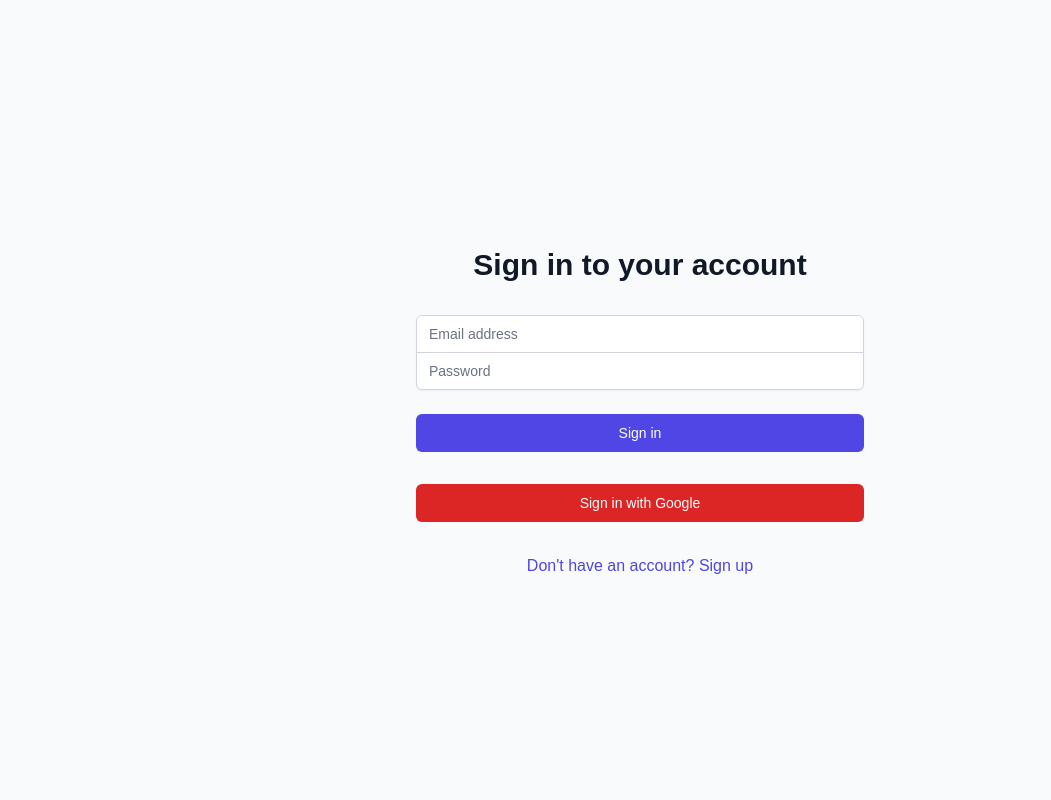
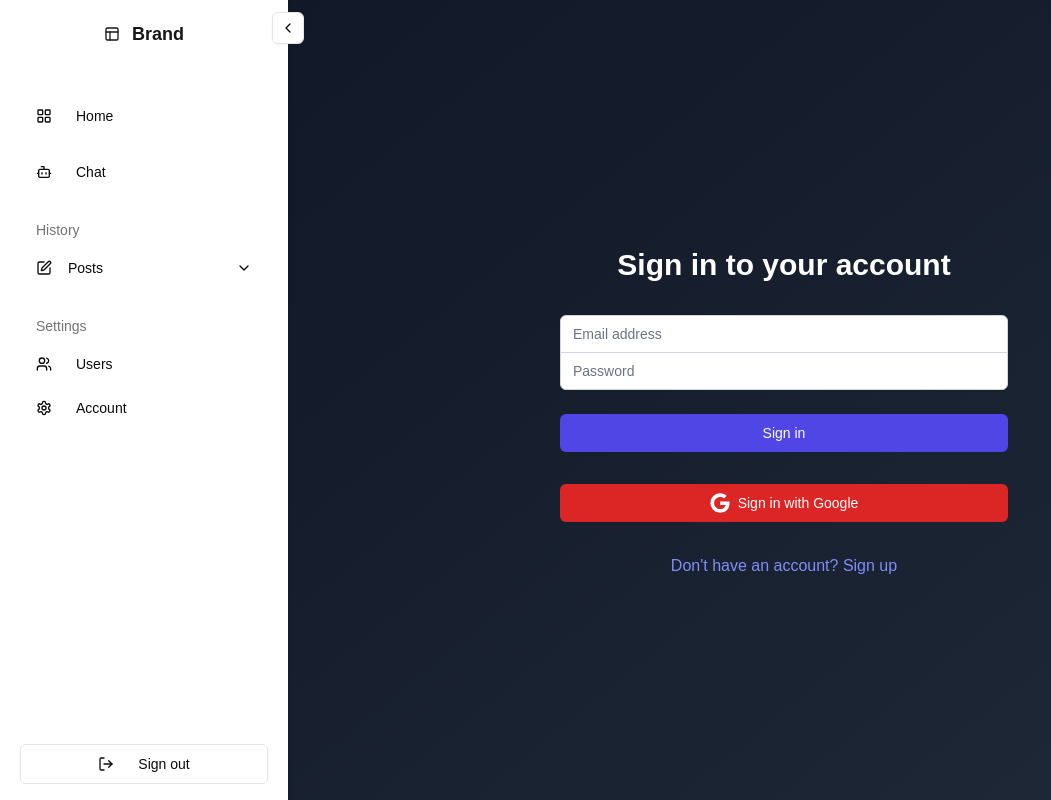
Before and after one commit to Ch-Saqib/chatbot-agent-ui, a Next.js app: page /login in a window 1280 px wide. Shown: the whole page, without its empty margins (0-1051 px from the left). Built offline with nearby package versions, Linux system fonts and the light colour scheme; no server answers.

Commit message:
feat: add react-icons dependency, update Home link, and enhance Signup page with animations and styling

```diff
--- a/package.json
+++ b/package.json
@@ -36,6 +36,7 @@
     "openai": "^4.79.4",
     "react": "^19.0.0",
     "react-dom": "^19.0.0",
+    "react-icons": "^5.4.0",
     "react-markdown": "^9.0.3",
     "tailwind-merge": "^2.6.0",
     "tailwindcss-animate": "^1.0.7",
--- a/src/app/(auth)/login/page.tsx
+++ b/src/app/(auth)/login/page.tsx
@@ -1,34 +1,44 @@
-"use client"
+"use client";
 
-import { useState } from "react"
-import { signIn } from "next-auth/react"
-import { useRouter } from "next/navigation"
-import Link from "next/link"
+import { useState } from "react";
+import { signIn } from "next-auth/react";
+import { useRouter } from "next/navigation";
+import Link from "next/link";
+import { motion } from "framer-motion";
+import { FaGoogle } from "react-icons/fa";
+import type React from "react"; // Added import for React
 
 export default function Login() {
-  const [email, setEmail] = useState("")
-  const [password, setPassword] = useState("")
-  const router = useRouter()
+  const [email, setEmail] = useState("");
+  const [password, setPassword] = useState("");
+  const router = useRouter();
 
   const handleSubmit = async (e: React.FormEvent) => {
-    e.preventDefault()
+    e.preventDefault();
     const result = await signIn("credentials", {
       redirect: false,
       email,
       password,
-    })
+    });
     if (result?.error) {
-      alert(result.error)
+      alert(result.error);
     } else {
-      router.push("/")
+      router.push("/");
     }
-  }
+  };
 
   return (
-    <div className="min-h-screen flex items-center justify-center bg-gray-50 py-12 px-4 sm:px-6 lg:px-8">
-      <div className="max-w-md w-full space-y-8">
+    <div className="min-h-screen flex items-center justify-center bg-gradient-to-br from-gray-900 to-gray-800 py-12 px-4 sm:px-6 lg:px-8">
+      <motion.div
+        initial={{ opacity: 0, y: -50 }}
+        animate={{ opacity: 1, y: 0 }}
+        transition={{ duration: 0.5 }}
+        className="max-w-md w-full space-y-8"
+      >
         <div>
-          <h2 className="mt-6 text-center text-3xl font-extrabold text-gray-900">Sign in to your account</h2>
+          <h2 className="mt-6 text-center text-3xl font-extrabold text-white">
+            Sign in to your account
+          </h2>
         </div>
         <form className="mt-8 space-y-6" onSubmit={handleSubmit}>
           <input type="hidden" name="remember" value="true" />
@@ -68,28 +78,36 @@ export default function Login() {
           </div>
 
           <div>
-            <button
+            <motion.button
+              whileHover={{ scale: 1.05 }}
+              whileTap={{ scale: 0.95 }}
               type="submit"
               className="group relative w-full flex justify-center py-2 px-4 border border-transparent text-sm font-medium rounded-md text-white bg-indigo-600 hover:bg-indigo-700 focus:outline-none focus:ring-2 focus:ring-offset-2 focus:ring-indigo-500"
             >
               Sign in
-            </button>
+            </motion.button>
           </div>
         </form>
         <div>
-          <button
+          <motion.button
+            whileHover={{ scale: 1.05 }}
+            whileTap={{ scale: 0.95 }}
             onClick={() => signIn("google")}
             className="group relative w-full flex justify-center py-2 px-4 border border-transparent text-sm font-medium rounded-md text-white bg-red-600 hover:bg-red-700 focus:outline-none focus:ring-2 focus:ring-offset-2 focus:ring-red-500"
           >
+            <FaGoogle className="mr-2 h-5 w-5" />
             Sign in with Google
-          </button>
+          </motion.button>
         </div>
         <div className="text-center">
-          <Link href="/signup" className="font-medium text-indigo-600 hover:text-indigo-500">
+          <Link
+            href="/signup"
+            className="font-medium text-indigo-400 hover:text-indigo-300 transition-colors"
+          >
             Don't have an account? Sign up
           </Link>
         </div>
-      </div>
+      </motion.div>
     </div>
-  )
+  );
 }
--- /dev/null
+++ b/src/app/chat/layout.tsx
@@ -0,0 +1,38 @@
+import type { Metadata } from "next";
+import { Geist, Geist_Mono } from "next/font/google";
+import "../globals.css";
+import { getServerSession } from "next-auth/next";
+import SessionProvider from "@/components/SessionProvider";
+import { authOptions } from "@/app/api/auth/[...nextauth]/route";
+
+
+const geistSans = Geist({
+  variable: "--font-geist-sans",
+  subsets: ["latin"],
+});
+
+const geistMono = Geist_Mono({
+  variable: "--font-geist-mono",
+  subsets: ["latin"],
+});
+
+export const metadata: Metadata = {
+  title: "Create Next App",
+  description: "Generated by create next app",
+};
+
+export default function RootLayout({
+  children,
+}: Readonly<{ children: React.ReactNode }>) {
+  const session = getServerSession(authOptions);
+
+  return (
+    <html lang="en">
+      <body
+        className={`${geistSans.variable} ${geistMono.variable} antialiased`}
+      >
+        <SessionProvider session={session}>{children}</SessionProvider>
+      </body>
+    </html>
+  );
+}
--- a/src/app/home/page.tsx
+++ b/src/app/home/page.tsx
@@ -1,22 +1,66 @@
+import { getServerSession } from "next-auth/next";
 import Link from "next/link";
+import { authOptions } from "../api/auth/[...nextauth]/route";
+import { ContentLayout } from "@/components/admin-panel/content-layout";
+import {
+  Breadcrumb,
+  BreadcrumbItem,
+  BreadcrumbLink,
+  BreadcrumbList,
+  BreadcrumbPage,
+  BreadcrumbSeparator,
+} from "@/components/ui/breadcrumb";
 
-export default function Home() {
+export default async function Home() {
+  const session = await getServerSession(authOptions);
+
   return (
-    <div className="container mx-auto">
-      <h1 className="text-4xl font-bold text-center mt-20">
-        Welcome to Chat Bot
-      </h1>
-      <p className="text-center mt-5">
-        Click the link below to start chatting with Chatbot
-      </p>
-      <div className="flex justify-center mt-5">
-        <Link
-          href="/chat"
-          className="bg-blue-500 hover:bg-blue-700 text-white font-bold py-2 px-4 rounded"
-        >
-          Chat with Copilot
-        </Link>
+    <ContentLayout title="Home">
+      {/* Breadcrumb Navigation */}
+      <Breadcrumb>
+        <BreadcrumbList>
+          <BreadcrumbItem>
+            <BreadcrumbLink asChild>
+              <Link href="/">Home</Link>
+            </BreadcrumbLink>
+          </BreadcrumbItem>
+          <BreadcrumbSeparator />
+          <BreadcrumbItem>
+            <BreadcrumbPage>Home</BreadcrumbPage>
+          </BreadcrumbItem>
+        </BreadcrumbList>
+      </Breadcrumb>
+
+      {/* Main Content */}
+      <div className="h-screen flex items-center mt-2 justify-center bg-gray-50 px-4 sm:px-6 lg:px-8">
+        <div className="max-w-md w-full space-y-8 text-center">
+          <h2 className="text-3xl font-extrabold text-gray-900">
+            Welcome to the Home Page
+          </h2>
+
+          {session ? (
+            <div>
+              <p className="text-lg">Welcome, {session.user?.name}!</p>
+              <Link
+                href="/api/auth/signout"
+                className="font-medium text-indigo-600 hover:text-indigo-500"
+              >
+                Sign out
+              </Link>
+            </div>
+          ) : (
+            <div>
+              <p className="text-lg">You are not signed in.</p>
+              <Link
+                href="/login"
+                className="font-medium text-indigo-600 hover:text-indigo-500"
+              >
+                Sign in
+              </Link>
+            </div>
+          )}
+        </div>
       </div>
-    </div>
+    </ContentLayout>
   );
 }
--- a/src/app/layout.tsx
+++ b/src/app/layout.tsx
@@ -1,10 +1,11 @@
+"use client"
 import type { Metadata } from "next";
 import { Geist, Geist_Mono } from "next/font/google";
+import { useSidebar } from "@/hooks/use-sidebar";
+import { useEffect, useState } from "react";
 import "./globals.css";
-
-import { getServerSession } from "next-auth/next";
-import { authOptions } from "./api/auth/[...nextauth]/route";
-import SessionProvider from "@/components/SessionProvider";
+import { Sidebar } from "@/components/Sidebar";
+import { ThemeProvider } from "@/components/providers/theme-provider";
 
 const geistSans = Geist({
   variable: "--font-geist-sans",
@@ -16,22 +17,45 @@ const geistMono = Geist_Mono({
   subsets: ["latin"],
 });
 
-export const metadata: Metadata = {
-  title: "Create Next App",
-  description: "Generated by create next app",
-};
+// export const metadata: Metadata = {
+//   title: "Create Next App",
+//   description: "Generated by create next app",
+// };
 
 export default function RootLayout({
   children,
-}: Readonly<{ children: React.ReactNode }>) {
-  const session = getServerSession(authOptions);
+}: Readonly<{
+  children: React.ReactNode;
+}>) {
+  const sidebar = useSidebar();
+  const [isHydrated, setIsHydrated] = useState(false); // Track hydration
+
+  useEffect(() => {
+    setIsHydrated(true); // Set hydrated after mounting
+  }, []);
+
+  const isOpen = isHydrated ? sidebar.getOpenState() : false; // Static SSR state
 
   return (
     <html lang="en">
       <body
         className={`${geistSans.variable} ${geistMono.variable} antialiased`}
       >
-        <SessionProvider session={session}>{children}</SessionProvider>
+        <div className="flex h-screen overflow-hidden">
+          {/* Sidebar */}
+          <Sidebar />
+
+          {/* Main Content */}
+          <main
+            className={`flex-1 overflow-y-auto transition-all duration-300 ${
+              isOpen ? "ml-72" : "ml-[90px]"
+            }`}
+          >
+              <ThemeProvider attribute="class" defaultTheme="system" enableSystem>
+            {children}
+            </ThemeProvider>
+          </main>
+        </div>
       </body>
     </html>
   );
--- a/src/app/page.tsx
+++ /dev/null
@@ -1,32 +0,0 @@
-import { getServerSession } from "next-auth/next"
-import { authOptions } from "./api/auth/[...nextauth]/route"
-import Link from "next/link"
-
-export default async function Home() {
-  const session = await getServerSession(authOptions)
-
-  return (
-    <div className="min-h-screen flex items-center justify-center bg-gray-50 py-12 px-4 sm:px-6 lg:px-8">
-      <div className="max-w-md w-full space-y-8">
-        <div>
-          <h2 className="mt-6 text-center text-3xl font-extrabold text-gray-900">Welcome to the Home Page</h2>
-        </div>
-        {session ? (
-          <div className="text-center">
-            <p>Welcome, {session.user?.name}!</p>
-            <Link href="/api/auth/signout" className="font-medium text-indigo-600 hover:text-indigo-500">
-              Sign out
-            </Link>
-          </div>
-        ) : (
-          <div className="text-center">
-            <p>You are not signed in.</p>
-            <Link href="/login" className="font-medium text-indigo-600 hover:text-indigo-500">
-              Sign in
-            </Link>
-          </div>
-        )}
-      </div>
-    </div>
-  )
-}
--- a/src/lib/menu-list.ts
+++ b/src/lib/menu-list.ts
@@ -34,7 +34,7 @@ export function getMenuList(pathname: string): Group[] {
       groupLabel: "",
       menus: [
         {
-          href: "/",
+          href: "/home",
           label: "Home",
           icon: LayoutGrid,
           submenus: [],
```
Also changed, not shown: src/app/(auth)/signup/page.tsx (+15 -7 lines), src/app/home/layout.tsx (deleted, +0 -62 lines), 1 other file (tests, documents, lock files or other folders).
